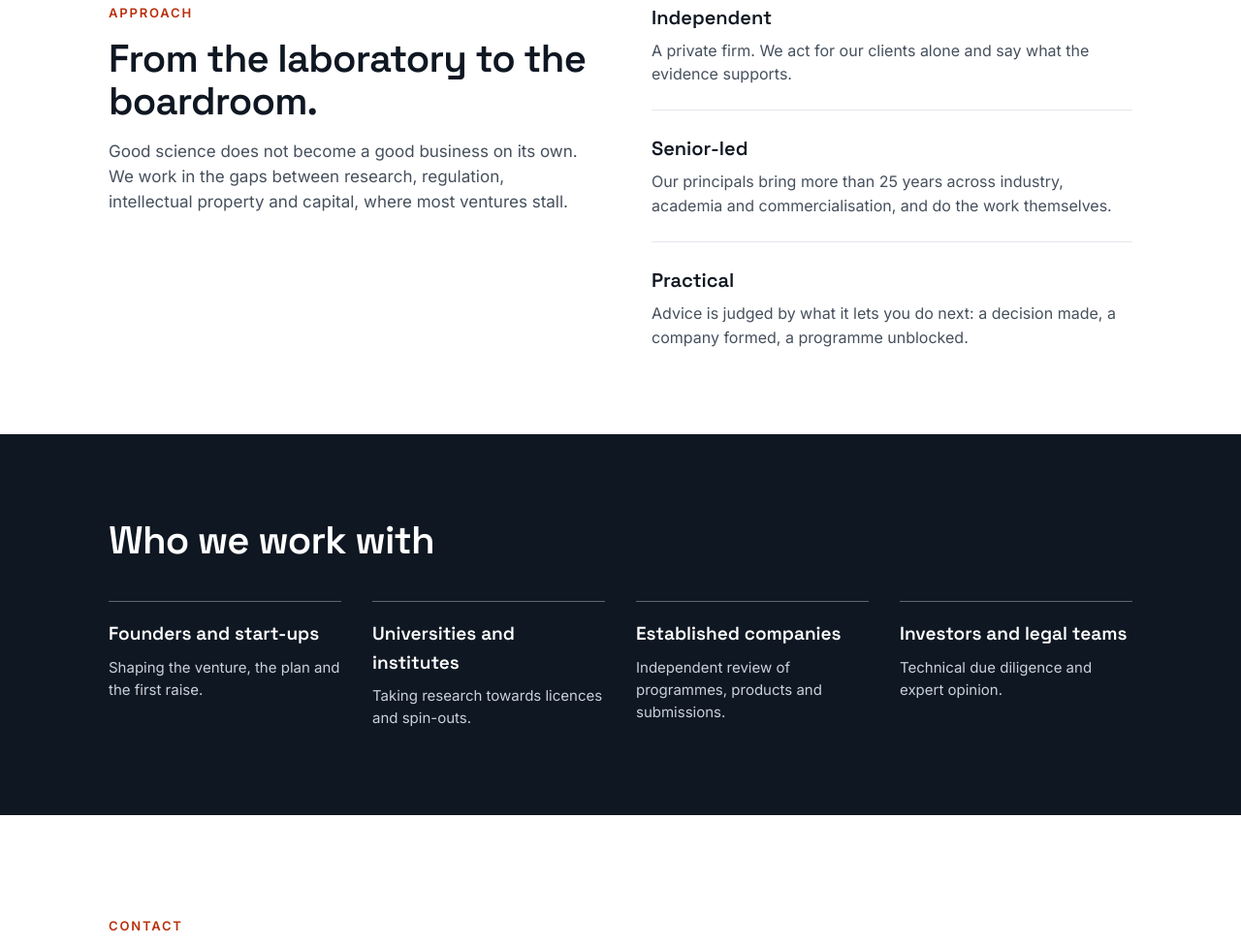
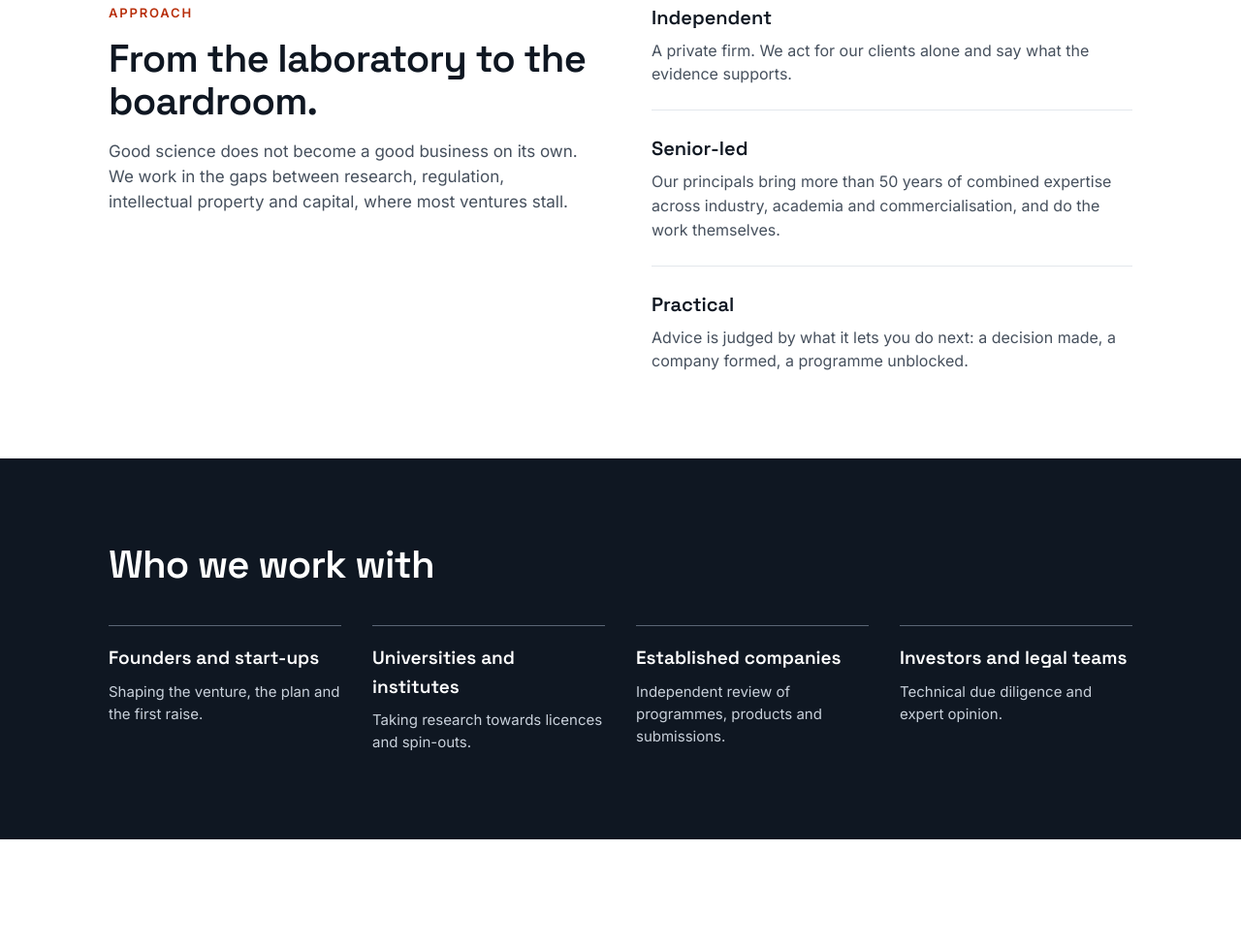
Before and after one commit to Paolo-Pomodoro/pulmatix-site, a plain HTML site: page index.html in a window 1280 px wide. Shown: the part 1745-2720 px from the top of the page at 97% size. Drawn offline with Linux system fonts and the light colour scheme.

Commit message:
Update experience line to more than 50 years combined
Co-Authored-By: Claude Fable 5.2 <noreply@anthropic.com>
Claude-Session: https://claude.ai/code/session_01QwzSqPubzYuQAideaEzhMS

```diff
--- a/index.html
+++ b/index.html
@@ -86,7 +86,7 @@
 </div>
 <div class="points">
 <div><h3>Independent</h3><p>A private firm. We act for our clients alone and say what the evidence supports.</p></div>
-<div><h3>Senior-led</h3><p>Our principals bring more than 25 years across industry, academia and commercialisation, and do the work themselves.</p></div>
+<div><h3>Senior-led</h3><p>Our principals bring more than 50 years of combined expertise across industry, academia and commercialisation, and do the work themselves.</p></div>
 <div><h3>Practical</h3><p>Advice is judged by what it lets you do next: a decision made, a company formed, a programme unblocked.</p></div>
 </div>
 </section>
```
